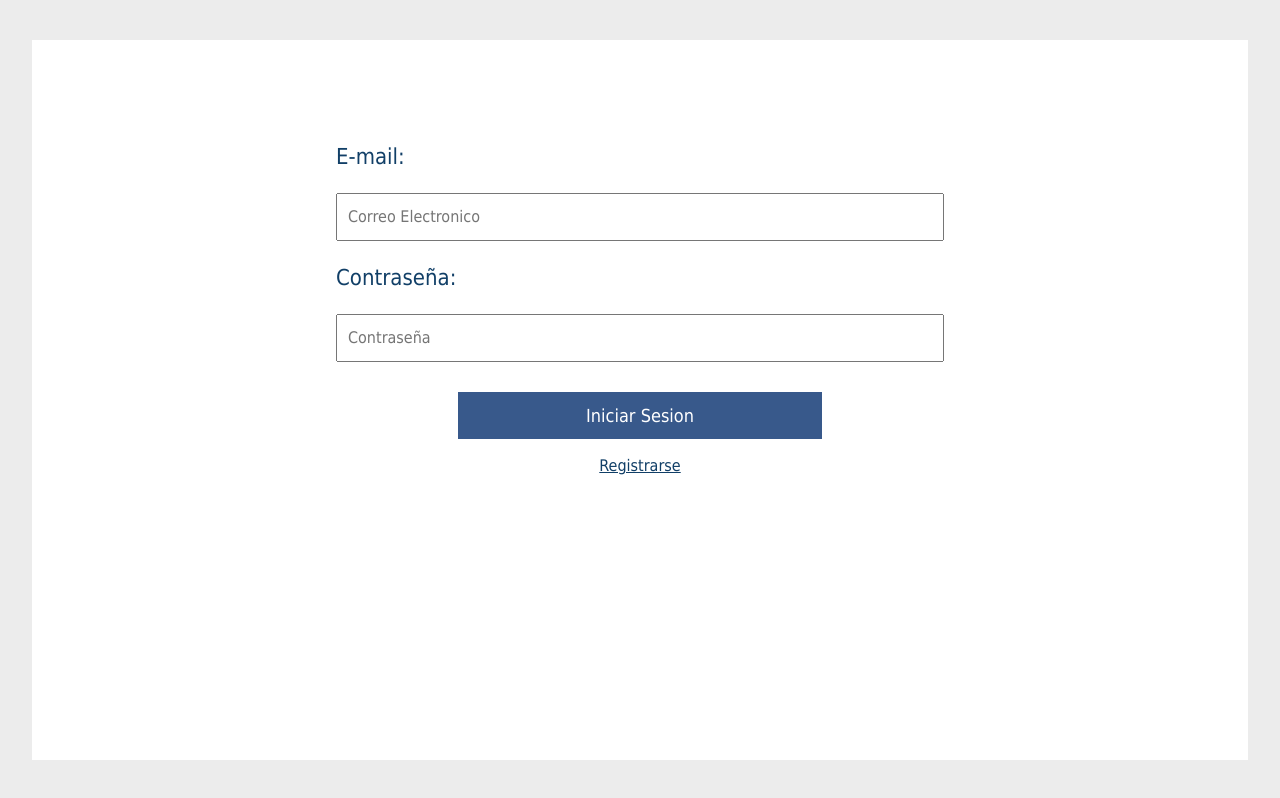
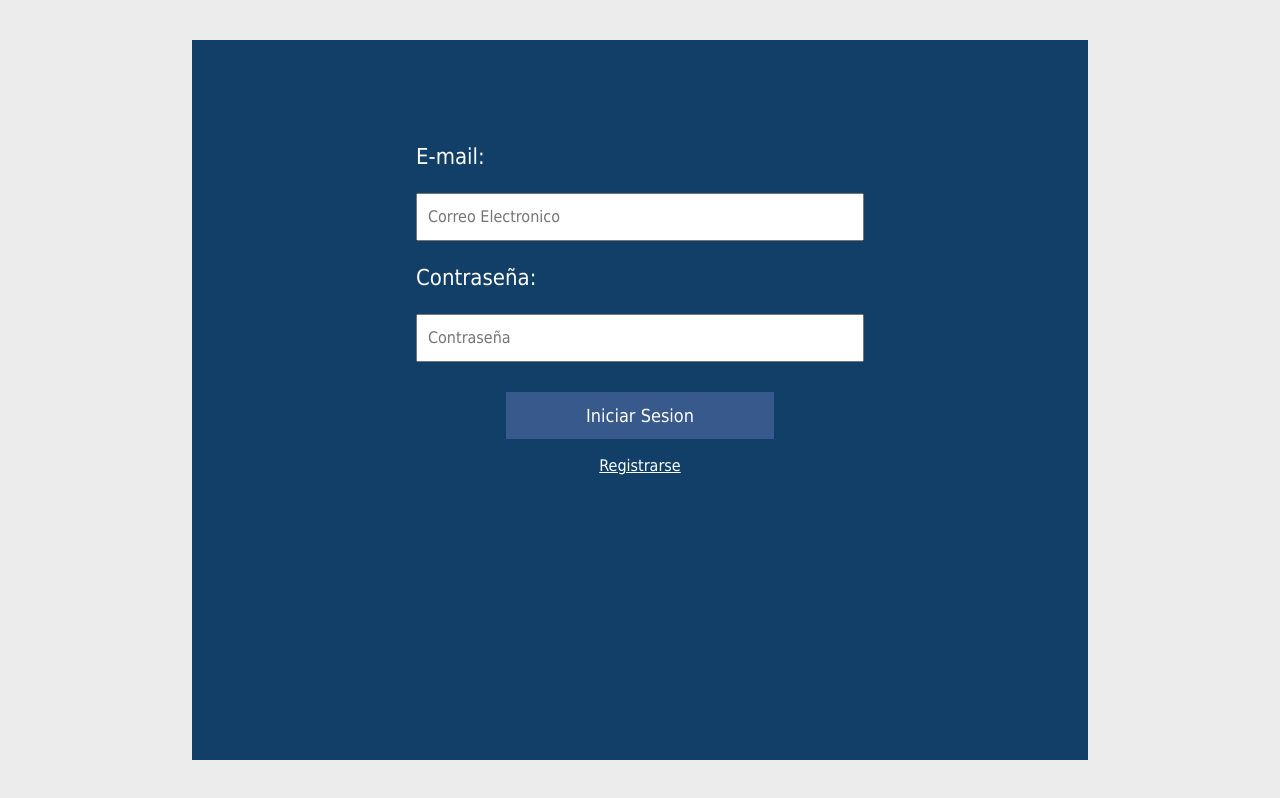
Before and after one commit to ramidp/fitness-app, a React (Create React App) app: page /iniciar-sesion in a window 1280 px wide. Built offline with nearby package versions, Linux system fonts and the light colour scheme; no server answers.

Commit message:
Correcciones varias

```diff
--- a/src/components/AeroMenu.jsx
+++ b/src/components/AeroMenu.jsx
@@ -16,7 +16,6 @@ import Alerta from './Alerta'
 const AeroMenu = () => {
 
     const {usuario} = useAuth()
-
 
     const consulta = query(
         collection(db, 'aero-info'),
--- a/src/components/LogIn.jsx
+++ b/src/components/LogIn.jsx
@@ -111,13 +111,13 @@ const LogInContainer = styled.div`
 
         height: 90vh;
         color: ${props => props.theme.fontPrim};
-        background-color: ${props => props.theme.fourth};
+        background-color: ${props => props.theme.primary};
         display: flex;
         align-items: center;
         flex-direction: column;
         justify-content: space-between;
         margin-top: 5vh;
-        width: 95%;
+        width: 70%;
 
         svg {
         width: 95%;
@@ -127,7 +127,7 @@ const LogInContainer = styled.div`
 
     a {
         padding: 15px 0;
-        color: ${props => props.theme.fontPrim};
+        color: ${props => props.theme.fontWhite};
         &:hover {
             color: ${props => props.theme.hover}
         }
@@ -155,7 +155,7 @@ const LogInContainer = styled.div`
         }
 
         label {
-            color: ${props => props.theme.fontPrim};
+            color: ${props => props.theme.fontWhite};
             font-size: 22px;
         }
 
@@ -178,8 +178,7 @@ const LogInContainer = styled.div`
                 width: 60%;
                 color: ${props => props.theme.fontWhite};
                 &:hover {
-                    background-color: ${props => props.theme.primary};
-                    color: ${props => props.theme.fifth};
+                    filter: contrast(70%)
                 }
             }
         }
--- a/src/components/NavBar.jsx
+++ b/src/components/NavBar.jsx
@@ -6,13 +6,7 @@ import BotonCerrarSesion from "./CerrarSesion";
 
 const NavBar = () => {
 
-    const [linkId, setLinkId] = useState(localStorage.getItem('id'))
-
-    if (localStorage.getItem('id') == null) {
-        setLinkId('11')
-    }
-
-    localStorage.setItem('id', linkId)
+    const [linkId, setLinkId] = useState([])
 
     const handleClick = (e) => {
         setLinkId(e.target.id)
--- a/src/components/SignUp.jsx
+++ b/src/components/SignUp.jsx
@@ -135,15 +135,14 @@ export default RegistroUsuarios;
 
 const SignUpContainer = styled.div`
 
-height: 90vh;
-        color: ${props => props.theme.fontPrim};
-        background-color: ${props => props.theme.fourth};
+        height: 90vh;
+        background-color: ${props => props.theme.primary};
         display: flex;
         align-items: center;
         flex-direction: column;
         justify-content: space-between;
         margin-top: 5vh;
-        width: 95%;
+        width: 70%;
 
     svg {
         width: 95%;
@@ -153,7 +152,7 @@ height: 90vh;
 
     a {
         padding: 15px 0;
-        color: ${props => props.theme.fontPrim};
+        color: ${props => props.theme.fontWhite};
         &:hover {
             color: ${props => props.theme.hover}
         }
@@ -182,7 +181,7 @@ height: 90vh;
         }
 
         label {
-            color: ${props => props.theme.fontPrim};
+            color: ${props => props.theme.fontWhite};
             font-size: 22px;
         }
 
@@ -205,7 +204,6 @@ height: 90vh;
                 width: 60%;
                 color: ${props => props.theme.fontWhite};
                 &:hover {
-                    background-color: ${props => props.theme.primary};
                     color: ${props => props.theme.fifth};
                 }
             }
```
